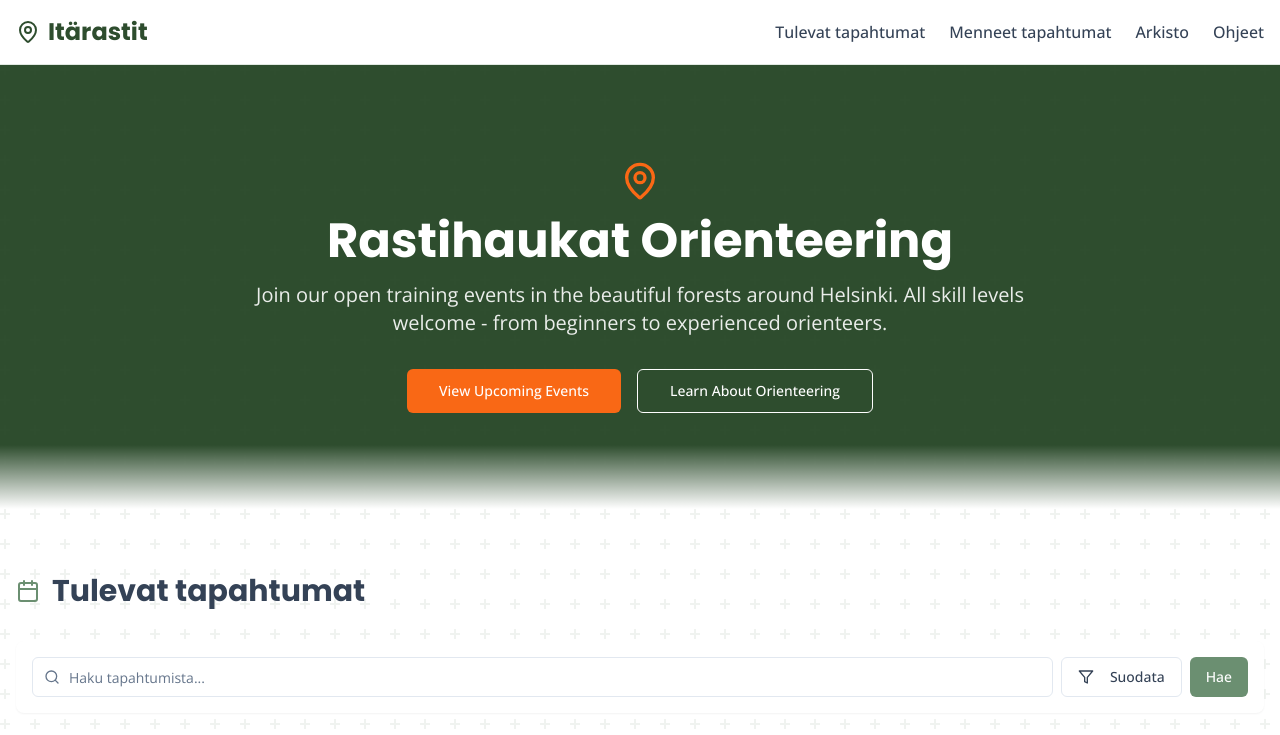
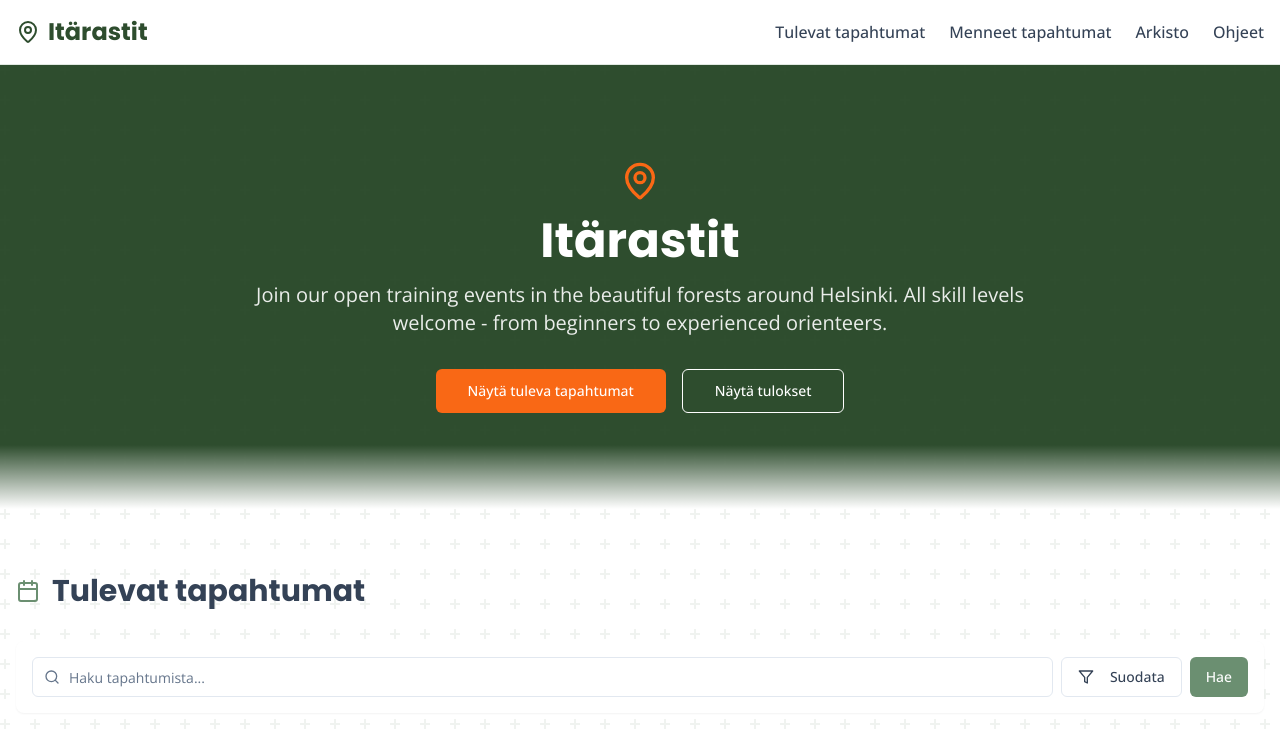
Before and after one commit to tmouhu/rastihaukat-forest-events, a React (Vite) app: page / in a window 1280 px wide. Shown: the top 735 px of the page. Built offline with nearby package versions, Linux system fonts and the light colour scheme.

Commit message:
Visual edit in Lovable
Edited UI in Lovable

```diff
--- a/src/components/Hero.tsx
+++ b/src/components/Hero.tsx
@@ -8,20 +8,16 @@ const Hero = () => {
           <div className="flex justify-center mb-4">
             <MapPin className="h-10 w-10 text-brand-orange" />
           </div>
-          <h1 className="text-3xl md:text-5xl font-bold mb-4">
-            Rastihaukat Orienteering
-          </h1>
+          <h1 className="text-3xl md:text-5xl font-bold mb-4">Itärastit</h1>
           <p className="text-lg md:text-xl mb-8 text-white/90">
             Join our open training events in the beautiful forests around Helsinki.
             All skill levels welcome - from beginners to experienced orienteers.
           </p>
           <div className="flex flex-col sm:flex-row gap-4 justify-center">
             <Button className="bg-brand-orange hover:bg-brand-orange/90 text-white" size="lg" asChild>
-              <a href="#events">View Upcoming Events</a>
+              <a href="#events">Näytä tuleva tapahtumat</a>
             </Button>
-            <Button variant="outline" size="lg" className="border-white text-white bg-forest-dark">
-              Learn About Orienteering
-            </Button>
+            <Button variant="outline" size="lg" className="border-white text-white bg-forest-dark">Näytä tulokset</Button>
           </div>
         </div>
       </div>
```
